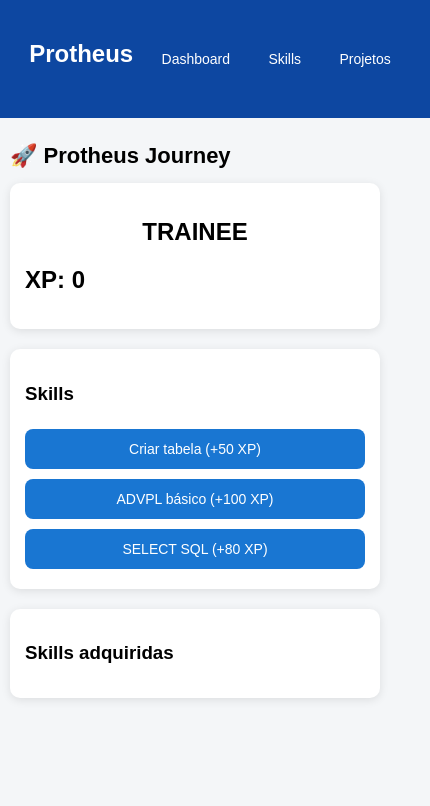
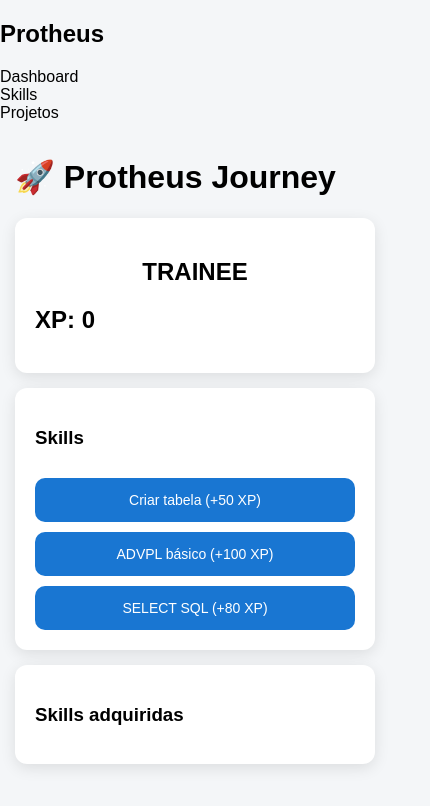
Before and after one commit to pimentajuliano52-png/protheus-journey, a Next.js app: page / in a window 390 px wide. Shown: the top 806 px of the page, 430 px wide, since content can reach past the window. Built offline with nearby package versions, Linux system fonts and the light colour scheme.

Commit message:
Atualizar o globals.css

```diff
--- a/styles/globals.css
+++ b/styles/globals.css
@@ -4,83 +4,42 @@
   background: #f4f6f8;
 }
 
-.container {
-  display: flex;
+/* TOPO MOBILE */
+.header {
+  background: #0d47a1;
+  color: white;
+  padding: 15px;
+  text-align: center;
+  font-weight: bold;
 }
 
-.sidebar {
-  width: 220px;
-  height: 100vh;
-  background: #0d47a1;
-  color: white;
-  padding: 20px;
+/* CONTEÚDO */
+.main {
+  padding: 15px;
 }
 
-.sidebar h2 {
-  margin-bottom: 30px;
-}
-
-.menu-item {
-  margin: 15px 0;
-  cursor: pointer;
-}
-
-.main {
-  flex: 1;
-  padding: 20px;
-}
-
+/* CARD */
 .card {
   background: white;
   padding: 20px;
-  border-radius: 10px;
-  margin-bottom: 20px;
-  box-shadow: 0px 2px 10px rgba(0,0,0,0.1);
+  border-radius: 12px;
+  margin-bottom: 15px;
+  box-shadow: 0px 4px 15px rgba(0,0,0,0.1);
 }
 
+/* BOTÕES */
 .button {
   background: #1976d2;
   color: white;
-  padding: 10px;
+  padding: 14px;
   border: none;
-  border-radius: 8px;
-  margin: 5px 0;
+  border-radius: 10px;
+  margin-top: 10px;
   width: 100%;
+  font-size: 14px;
 }
-/* RESPONSIVO MOBILE */
-@media (max-width: 768px) {
 
-  .container {
-    flex-direction: column;
-  }
-
-  .sidebar {
-    width: 100%;
-    height: auto;
-    display: flex;
-    justify-content: space-around;
-    align-items: center;
-  }
-
-  .menu-item {
-    margin: 10px;
-    font-size: 14px;
-  }
-
-  .main {
-    padding: 10px;
-  }
-
-  h1 {
-    font-size: 22px;
-  }
-
-  .card {
-    padding: 15px;
-  }
-
-  .button {
-    padding: 12px;
-    font-size: 14px;
-  }
+/* LISTA */
+ul {
+  padding-left: 20px;
 }
```
